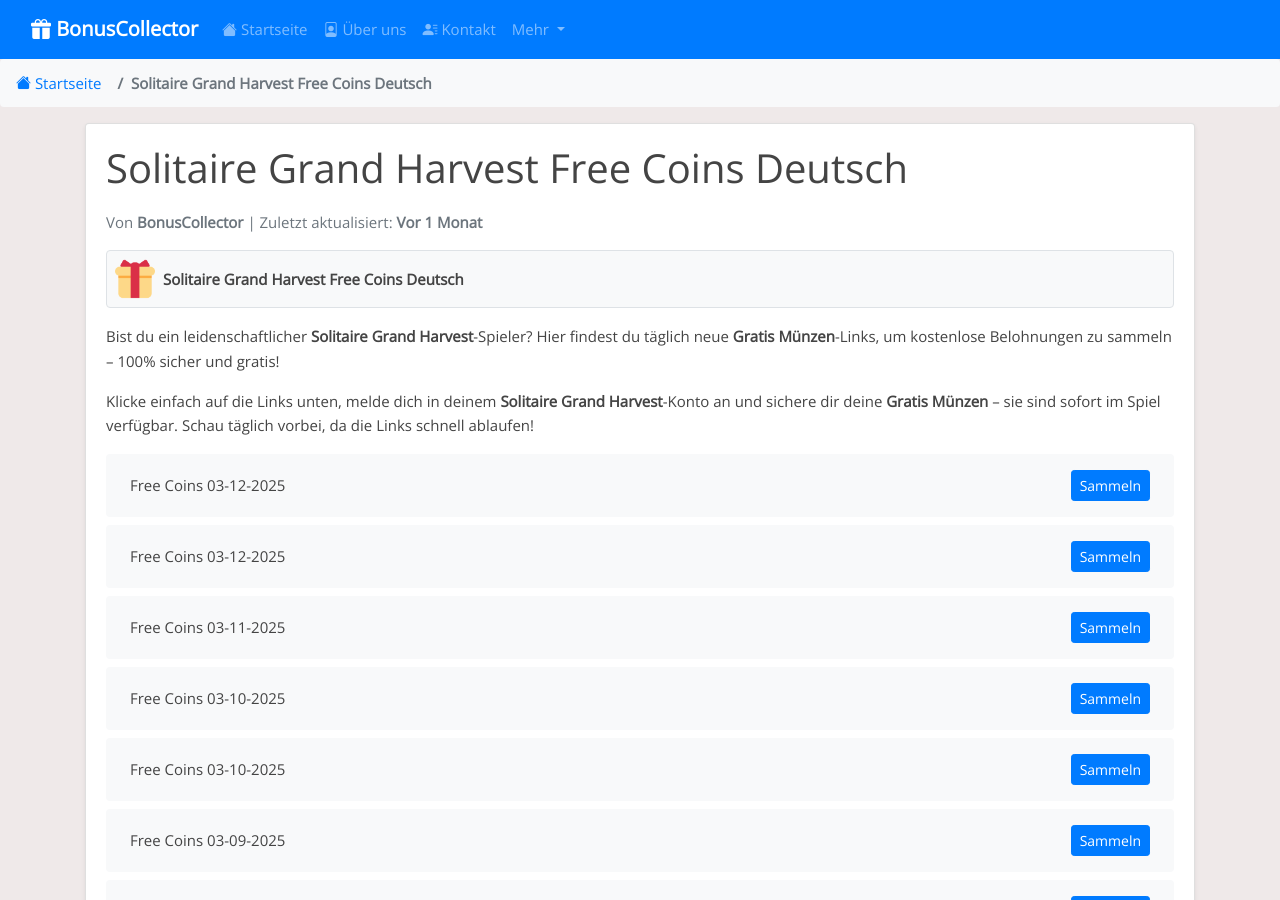
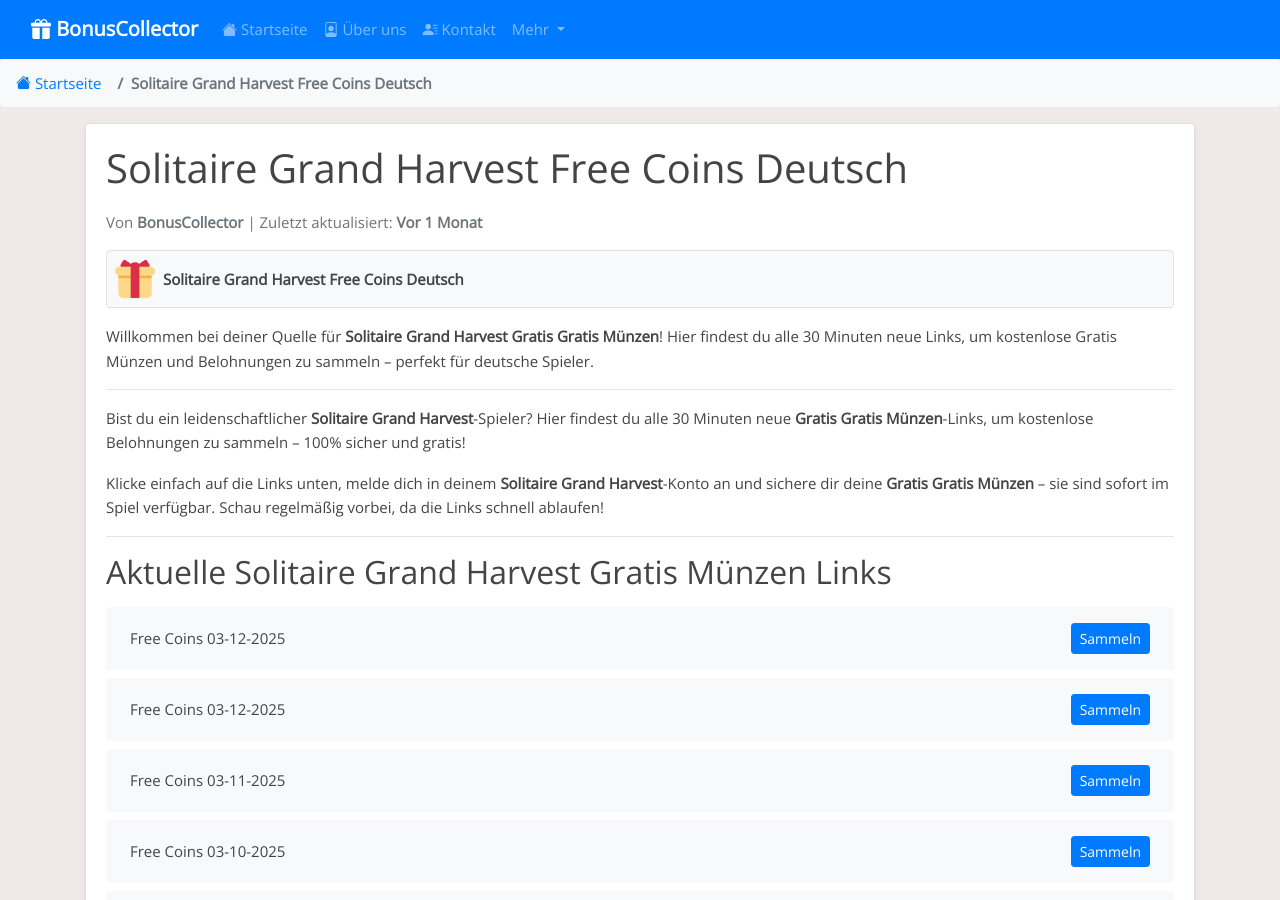
Before and after one commit to Prollad99/bs-de, a Jekyll site: the page built from _posts/2025-01-18-solitaire-grand-harvest.md, in a window 1280 px wide and 900 px high. Built offline with Jekyll 4.4.1, drawn with Linux system fonts in a browser that asks for light colours.

Commit message:
Update solitaire-grand-harvest reward links, content, and last modified date

```diff
--- a/_includes/solitaire-grand-harvest_post.html
+++ b/_includes/solitaire-grand-harvest_post.html
@@ -1,3 +1,11 @@
-Bist du ein leidenschaftlicher **Solitaire Grand Harvest**-Spieler? Hier findest du täglich neue **Gratis Münzen**-Links, um kostenlose Belohnungen zu sammeln – 100% sicher und gratis!
+Willkommen bei deiner Quelle für **Solitaire Grand Harvest Gratis Gratis Münzen**! Hier findest du alle 30 Minuten neue Links, um kostenlose Gratis Münzen und Belohnungen zu sammeln – perfekt für deutsche Spieler.
 
-Klicke einfach auf die Links unten, melde dich in deinem **Solitaire Grand Harvest**-Konto an und sichere dir deine **Gratis Münzen** – sie sind sofort im Spiel verfügbar. Schau täglich vorbei, da die Links schnell ablaufen!
+---
+
+Bist du ein leidenschaftlicher **Solitaire Grand Harvest**-Spieler? Hier findest du alle 30 Minuten neue **Gratis Gratis Münzen**-Links, um kostenlose Belohnungen zu sammeln – 100% sicher und gratis!
+
+Klicke einfach auf die Links unten, melde dich in deinem **Solitaire Grand Harvest**-Konto an und sichere dir deine **Gratis Gratis Münzen** – sie sind sofort im Spiel verfügbar. Schau regelmäßig vorbei, da die Links schnell ablaufen!
+
+---
+
+## Aktuelle Solitaire Grand Harvest Gratis Münzen Links
```
